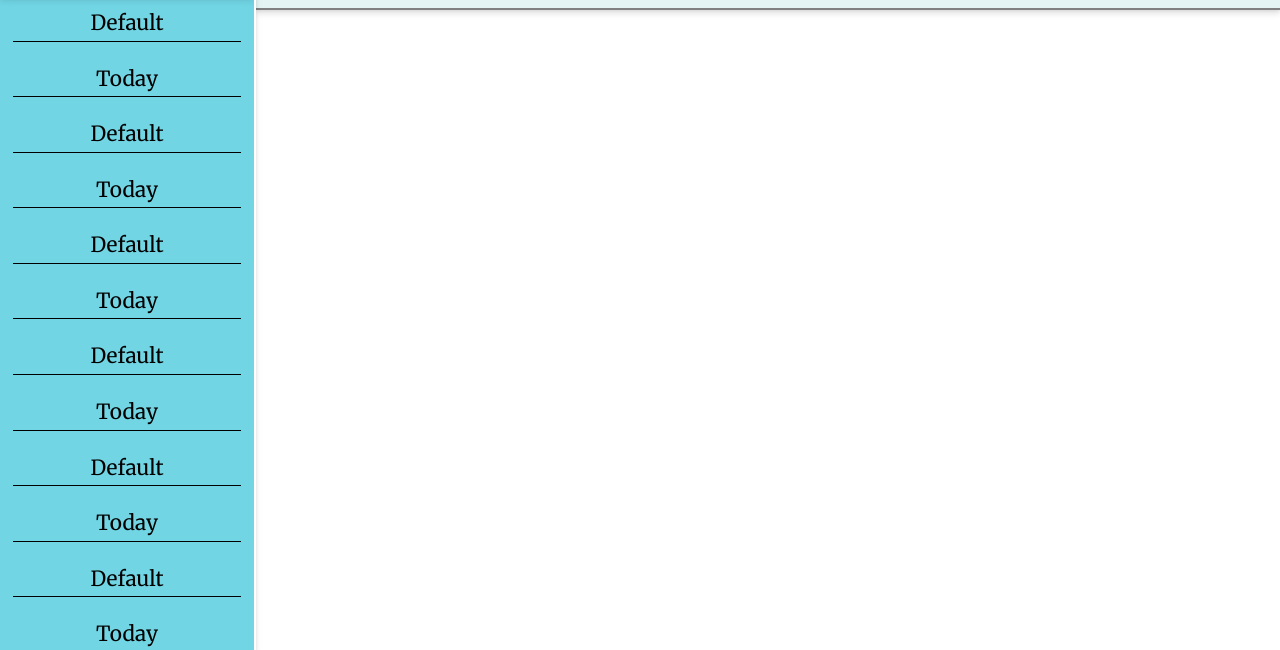
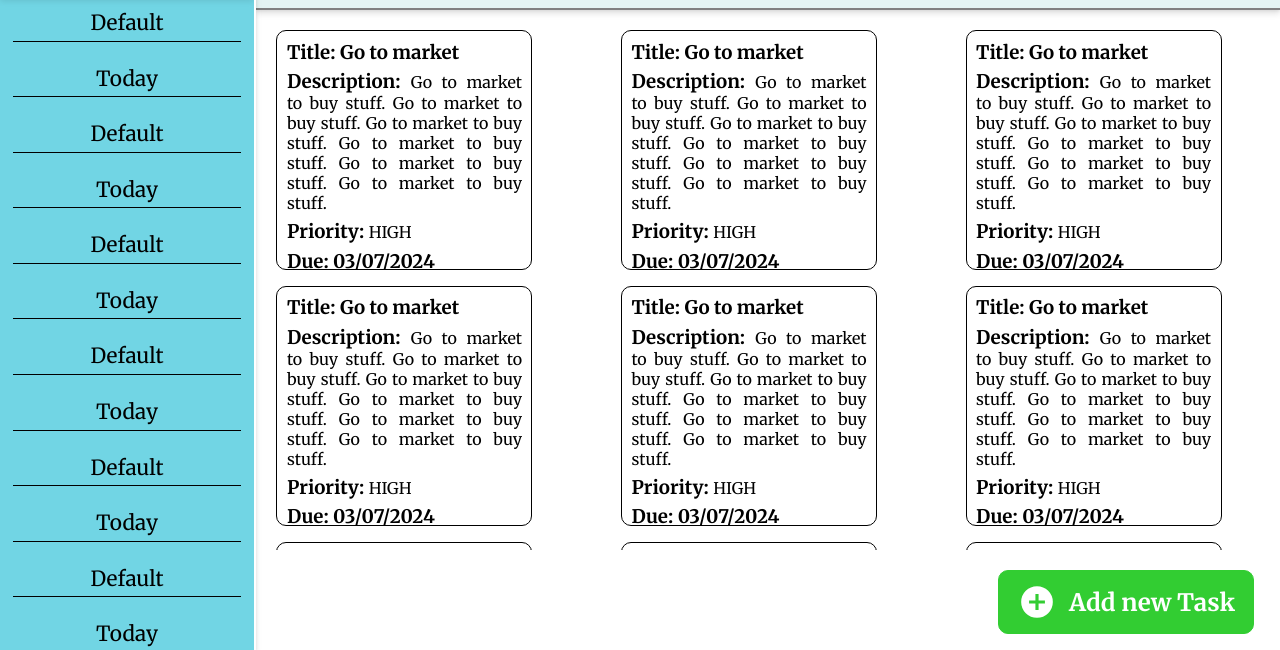
Before and after one commit to sarah-abraham/Todo-List-TOP-Javascript, a website built with webpack: page src/index.html in a window 1280 px wide. Shown: the part 150-800 px from the top of the page. Built offline with nearby package versions, Linux system fonts and the light colour scheme.

Commit message:
Added cards with tasks to the content section and button to add task

```diff
--- a/src/index.js
+++ b/src/index.js
@@ -1,12 +1,14 @@
 console.log("Linked");
 import {headerFunction} from './js/header.js';
 import { sidebarTitleFunction, sidebarBodyFunction} from './js/sidebar.js';
+import {createCard, createButton} from './js/content.js';
 import './styles/common.css';
 import './styles/header.css';
 
 function component(){
     const header = document.querySelector(".header");
     header.appendChild(headerFunction());
+
 
     const sidebar = document.querySelector(".sidebar");
     sidebar.appendChild(sidebarTitleFunction());
@@ -24,6 +26,26 @@ function component(){
     sidebar.appendChild(sidebarBodyFunction("Today"));
     // sidebar.appendChild(sidebarBodyFunction("Default"));
     // sidebar.appendChild(sidebarBodyFunction("Today"));
+
+
+
+    const content = document.querySelector(".content");
+    const cardContainer = document.createElement("div");
+    cardContainer.className = "card-container";
+    const buttonContainer = document.createElement("div");
+    buttonContainer.className = "button-container"
+    buttonContainer.appendChild(createButton());
+    cardContainer.appendChild(createCard("Go to market", "Go to market to buy stuff. Go to market to buy stuff. Go to market to buy stuff. Go to market to buy stuff. Go to market to buy stuff. Go to market to buy stuff.", "HIGH", "03/07/2024"));
+    cardContainer.appendChild(createCard("Go to market", "Go to market to buy stuff. Go to market to buy stuff. Go to market to buy stuff. Go to market to buy stuff. Go to market to buy stuff. Go to market to buy stuff.", "HIGH", "03/07/2024"));
+    cardContainer.appendChild(createCard("Go to market", "Go to market to buy stuff. Go to market to buy stuff. Go to market to buy stuff. Go to market to buy stuff. Go to market to buy stuff. Go to market to buy stuff.", "HIGH", "03/07/2024"));
+    cardContainer.appendChild(createCard("Go to market", "Go to market to buy stuff. Go to market to buy stuff. Go to market to buy stuff. Go to market to buy stuff. Go to market to buy stuff. Go to market to buy stuff.", "HIGH", "03/07/2024"));
+    cardContainer.appendChild(createCard("Go to market", "Go to market to buy stuff. Go to market to buy stuff. Go to market to buy stuff. Go to market to buy stuff. Go to market to buy stuff. Go to market to buy stuff.", "HIGH", "03/07/2024"));
+    cardContainer.appendChild(createCard("Go to market", "Go to market to buy stuff. Go to market to buy stuff. Go to market to buy stuff. Go to market to buy stuff. Go to market to buy stuff. Go to market to buy stuff.", "HIGH", "03/07/2024"));
+    cardContainer.appendChild(createCard("Go to market", "Go to market to buy stuff. Go to market to buy stuff. Go to market to buy stuff. Go to market to buy stuff. Go to market to buy stuff. Go to market to buy stuff.", "HIGH", "03/07/2024"));
+    cardContainer.appendChild(createCard("Go to market", "Go to market to buy stuff. Go to market to buy stuff. Go to market to buy stuff. Go to market to buy stuff. Go to market to buy stuff. Go to market to buy stuff.", "HIGH", "03/07/2024"));
+    cardContainer.appendChild(createCard("Go to market", "Go to market to buy stuff. Go to market to buy stuff. Go to market to buy stuff. Go to market to buy stuff. Go to market to buy stuff. Go to market to buy stuff.", "HIGH", "03/07/2024"));
+    content.appendChild(cardContainer);
+    content.appendChild(buttonContainer);
 }
 
 document.body.appendChild(component());
--- /dev/null
+++ b/src/js/content.js
@@ -0,0 +1,53 @@
+import "../styles/content.css";
+import PlusIcon from "../assets/plus-circle-white.svg";
+
+function createCard(title, description, priority, due){
+    const card = document.createElement("div");
+    card.className = "card";
+    const h3Title = document.createElement("h3");
+    h3Title.textContent = "Title: "+title;
+
+    const descriptionContainer = document.createElement("div");
+    descriptionContainer.className = "description-container";
+    const h3Description = document.createElement("h3");
+    h3Description.textContent = "Description: "
+    const p = document.createElement("p");
+    p.textContent = description;
+    descriptionContainer.appendChild(h3Description);
+    descriptionContainer.appendChild(p);
+
+    const priorityContainer = document.createElement("div");
+    priorityContainer.className = "priority-container";
+    const h3Priority = document.createElement("h3");
+    h3Priority.textContent = "Priority: ";
+    const priorityText = document.createElement("p");
+    priorityText.textContent = priority;
+    priorityContainer.appendChild(h3Priority);
+    priorityContainer.appendChild(priorityText);
+
+    const date = document.createElement("div");
+    const h3Date = document.createElement("h3");
+    h3Date.textContent = "Due: "+due;
+    date.appendChild(h3Date);
+
+    card.appendChild(h3Title);
+    card.appendChild(descriptionContainer);
+    card.appendChild(priorityContainer);
+    card.appendChild(date);
+
+    return card
+}
+
+
+function createButton(){
+    const button = document.createElement("button");
+    button.className = "task-btn";
+    const plus = new Image();
+    plus.src = PlusIcon;
+    plus.className = "icon";
+    button.appendChild(plus);
+    const buttonText = document.createTextNode("Add new Task");
+    button.appendChild(buttonText);
+    return button;
+}
+export {createCard, createButton}
--- a/src/styles/common.css
+++ b/src/styles/common.css
@@ -9,17 +9,24 @@
 
 body{
     display: grid;
-    grid-template-columns: 1fr 4fr;
+    grid-template-columns: max-content 1fr;
+    grid-template-rows: 1fr 4fr;
     overflow: hidden;
 }
 
 .header{
     grid-column: 2;
-    grid-row: 1;
+    grid-row: 1/4;
 }
 
 .sidebar{
     grid-column: 1;
+    grid-row: 1/3;
+}
+
+.content{
+    grid-row: 2;
+    grid-column: 2;
 }
 
 .icon{
--- /dev/null
+++ b/src/styles/content.css
@@ -0,0 +1,53 @@
+.content{
+    margin-left: 2%;
+    margin-top: 2%;
+
+}
+
+.card-container{
+    height: 65vh;
+    display: grid;
+    grid-template-columns: 1fr 1fr 1fr;
+    gap: 3%;
+    overflow-y: auto;
+}
+
+.button-container{
+    display: relative;
+}
+
+.task-btn{
+    position: absolute;
+    display: flex;
+    justify-content: center;
+    align-items: center;
+    gap: 1vw;
+    bottom: 2%;
+    right: 2%;
+    height: 8vh;
+    width: 20vw;
+    border-radius: 10px;
+    font-size: 1.5rem;
+    color: white;
+    font-weight: 700;
+    background-color: #32CD32;
+    border: 1px solid #32CD32;
+}
+
+h3, p{
+    display: inline
+}
+
+.card{
+    height: 30vh;
+    width: 20vw;
+    display: flex;
+    flex-direction: column;
+    gap: 3%;
+    border: 1px solid black;
+    padding: 3%;
+    border-radius: 10px;
+    text-align: justify;
+    overflow-y: auto;
+    text-wrap: wrap;
+}
--- a/src/styles/header.css
+++ b/src/styles/header.css
@@ -1,5 +1,6 @@
 .title-bar{
     background-color: #E4F4F3;
+    width: 80vw;
     height: 20vh;
     display: flex;
     justify-content: center;
--- a/src/styles/sidebar.css
+++ b/src/styles/sidebar.css
@@ -1,5 +1,6 @@
 .sidebar{
     height: 100vh;
+    width: 20vw;
     background-color: #71D5E4;
     /* display: flex;
     flex-direction: column; */
```
Also changed, not shown: src/index.html (+2 -1 lines), src/assets/plus-circle-white.svg (added).
